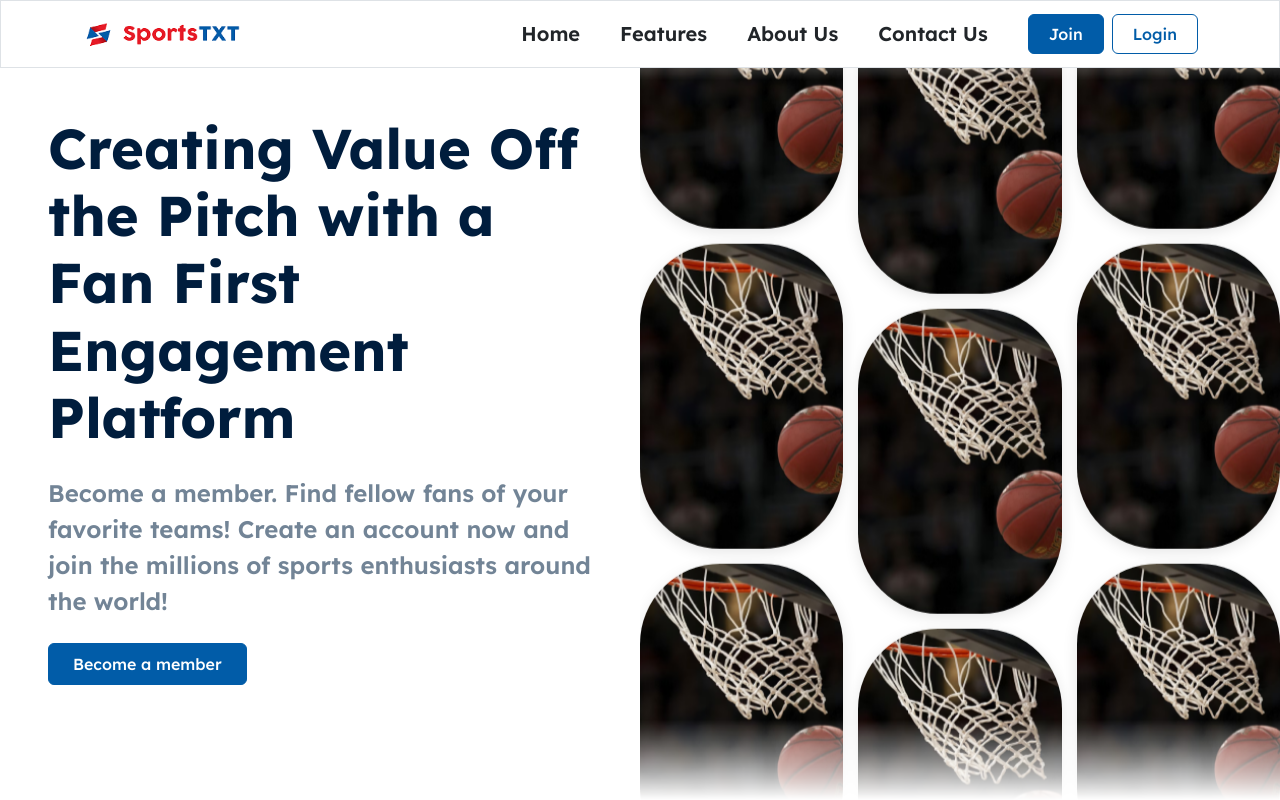
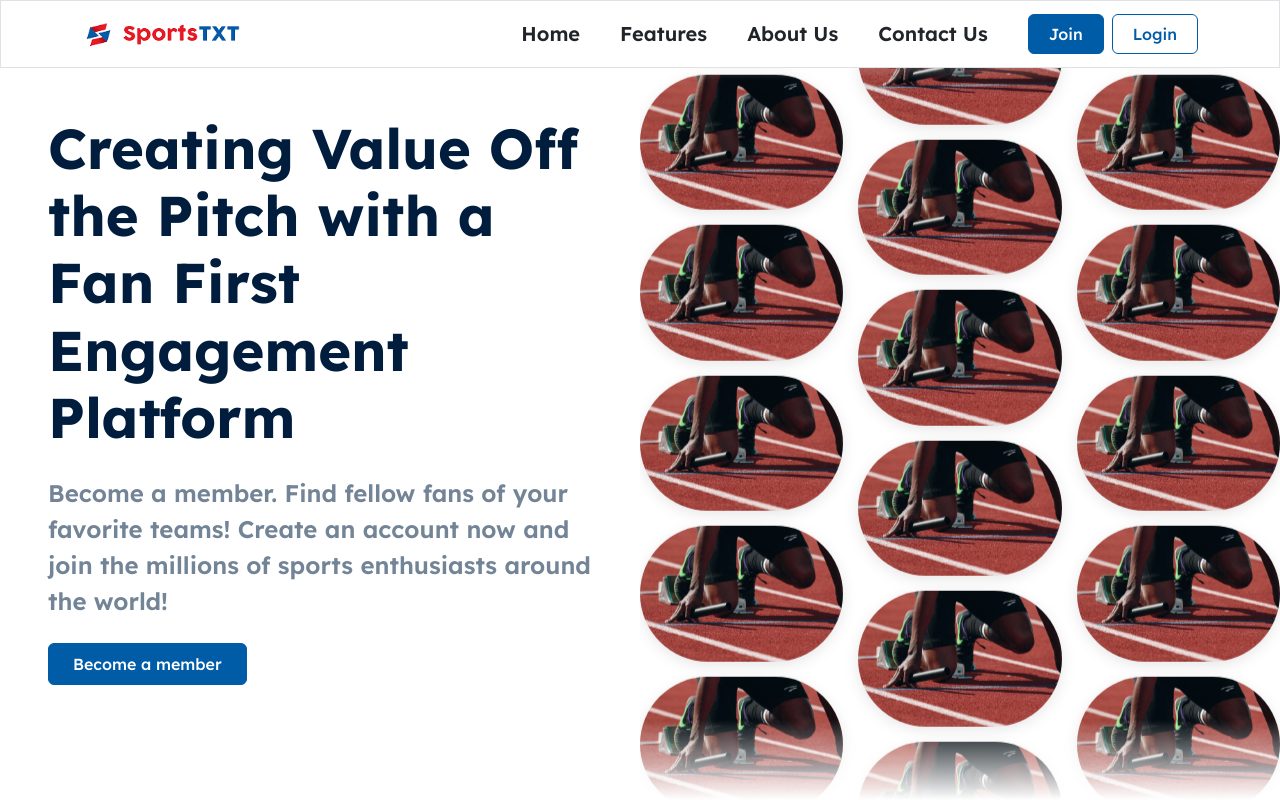
Before and after one commit to addychannn/sportstxt-adelynnemalubay, a React (Vite) app: page / in a window 1280 px wide. Shown: the top 800 px of the page. Built offline with nearby package versions, Linux system fonts and the light colour scheme.

Commit message:
updated image source

```diff
--- a/src/components/SportsGrid.jsx
+++ b/src/components/SportsGrid.jsx
@@ -3,7 +3,7 @@ import '../SportsGrid.css';
 
 const SportsGrid = ({ items }) => {
   // Use your basketball asset
-  const images = items || Array(6).fill({ src: '/src/assets/basketball.png' });
+  const images = items || Array(6).fill({ src: '/public/images/about_us_bg.webp' });
 
   // Create the infinite list (duplicated)
   const infiniteList = [...images, ...images, ...images];
```
Also changed, not shown: public/images/about_us_bg.webp (added), public/images/basketball.png (added).
